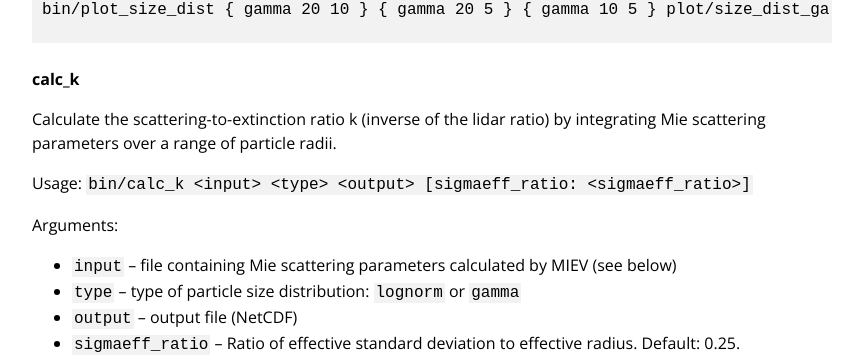
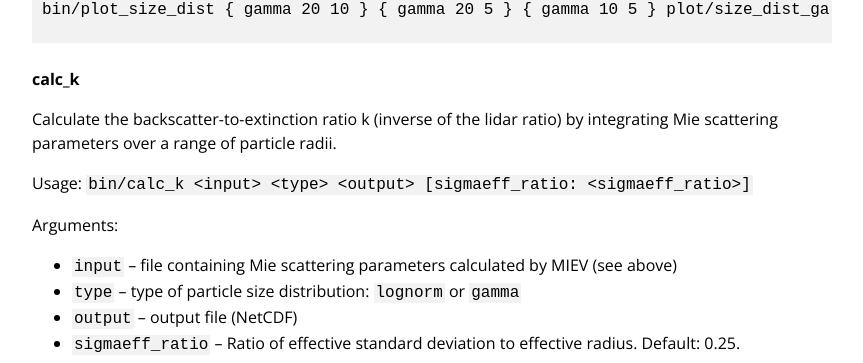
Before and after one commit to alcf-lidar/alcf-lidar.github.io, a Jekyll site: the page built from documentation/lidar_simulator/index.md, in a window 1280 px wide and 900 px high, scrolled down 2645 px. Shown: the part 152-515 px from the top of the window, without its empty margins (208-1071 px from the left). Built offline with Jekyll 4.4.1, drawn with Linux system fonts in a browser that asks for light colours.

Commit message:
Fix mistakes in Mie code documentation

```diff
--- a/documentation/lidar_simulator/index.md
+++ b/documentation/lidar_simulator/index.md
@@ -127,7 +127,7 @@ bin/plot_size_dist { gamma 20 10 } { gamma 20 5 } { gamma 10 5 } plot/size_dist_
 
 #### calc_k
 
-Calculate the scattering-to-extinction ratio k (inverse of the lidar ratio)
+Calculate the backscatter-to-extinction ratio k (inverse of the lidar ratio)
 by integrating Mie scattering parameters over a range of particle radii.
 
 Usage: `bin/calc_k <input> <type> <output> [sigmaeff_ratio: <sigmaeff_ratio>]`
@@ -135,7 +135,7 @@ Usage: `bin/calc_k <input> <type> <output> [sigmaeff_ratio: <sigmaeff_ratio>]`
 Arguments:
 
 - `input` – file containing Mie scattering parameters calculated by
-    MIEV (see below)
+    MIEV (see above)
 - `type` – type of particle size distribution: `lognorm` or `gamma`
 - `output` – output file (NetCDF)
 - `sigmaeff_ratio` – Ratio of effective standard deviation to effective radius.
```
